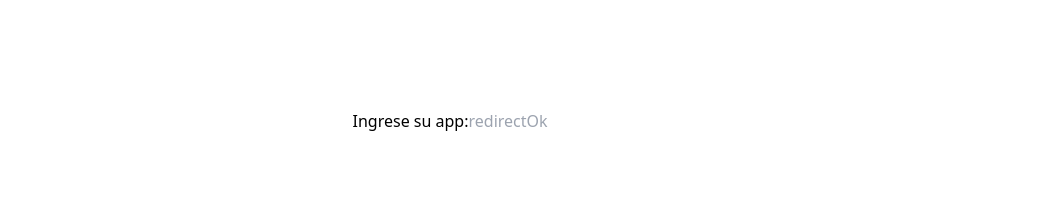
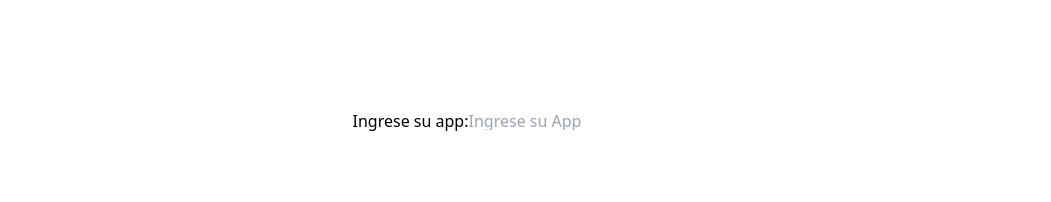
Before and after one commit to alfraul14/Utilitario, a React (Vite) app: page / in a window 1280 px wide. Shown: the part 7493-7695 px from the top of the page, without its empty margins (114-1165 px from the left). Built offline with nearby package versions, Linux system fonts and the light colour scheme; the HTML template or start-up script is replaced by a standard one.

Commit message:
feat: app

```diff
--- a/src/App.tsx
+++ b/src/App.tsx
@@ -220,7 +220,7 @@ function App () {
           <input id="redirectError" className="border p-2 rounded-md focus:outline-none focus:border-blue-300" placeholder='Ingrese su uid' onChange={handleUid}/>
         </FlexContainer>
         <FlexContainer isInput={true} name='app' resultado={encoded64(app)} isOk={uid.length > 0}>
-          <input id="redirectError" className="border p-2 rounded-md focus:outline-none focus:border-blue-300" placeholder='redirectOk' onChange={handleApp}/>
+          <input id="redirectError" className="border p-2 rounded-md focus:outline-none focus:border-blue-300" placeholder='Ingrese su App' onChange={handleApp}/>
         </FlexContainer>
 
       </div>
```
